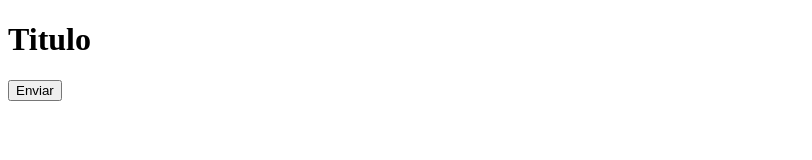
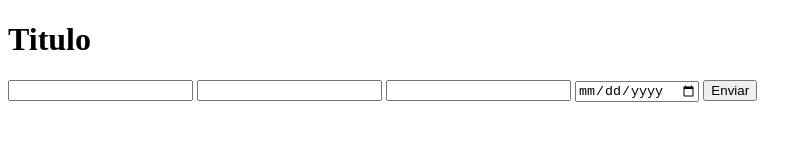
Before and after one commit to avp2024/GIThello, a plain HTML site: page index.html in a window 1280 px wide. Shown: the whole page, without its empty margins (0-812 px from the left). Drawn offline with Linux system fonts and the light colour scheme.

Commit message:
se implemento FechaCumple

```diff
--- a/index.html
+++ b/index.html
@@ -10,7 +10,12 @@
 <h1>Titulo</h1>
 
 <form action="#" method="GET">
+    <input type="number" name="FirstName" id="FirstName">
+    <input type="text" name="LastName" id="LastName">
+    <input type="number" name="age" id="age">
+    <input type="date" name="Fechacumple" id="Fechacumple">
     <input type="button" value="Enviar">
+
 </form>
 </body>
 </html>
```
